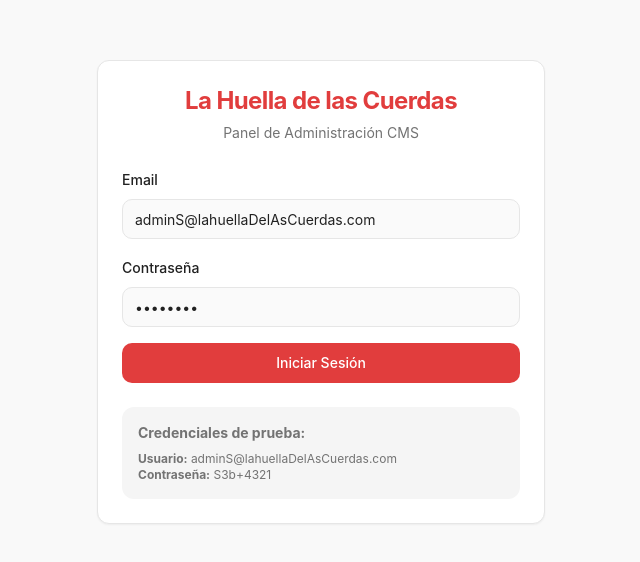
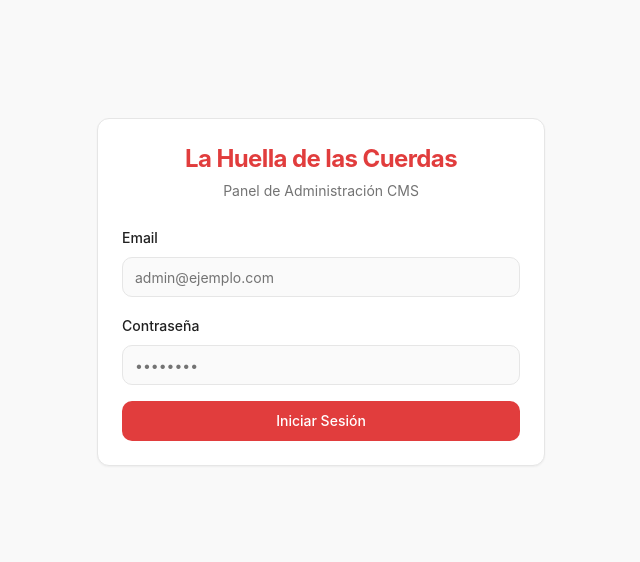
Before and after one commit to sebahenriquez/cuerdas-cms-huella, a React (Vite) app: page /admin/login in a window 1280 px wide. Shown: the part 108-670 px from the top of the page, without its empty margins (319-959 px from the left). Built offline with nearby package versions, Linux system fonts and the light colour scheme; no server answers; the database is empty.

Commit message:
Remove hardcoded login credentials
Remove the hardcoded credentials from the login form in the admin section to improve security.

```diff
--- a/src/components/admin/CMSLogin.tsx
+++ b/src/components/admin/CMSLogin.tsx
@@ -1,3 +1,4 @@
+
 import React, { useState } from 'react';
 import { Navigate, useLocation } from 'react-router-dom';
 import { Button } from '@/components/ui/button';
@@ -9,8 +10,8 @@ import { useCMSAuth } from '@/contexts/CMSAuthContext';
 import { Loader2 } from 'lucide-react';
 
 const CMSLogin: React.FC = () => {
-  const [email, setEmail] = useState('adminS@lahuellaDelAsCuerdas.com');
-  const [password, setPassword] = useState('S3b+4321');
+  const [email, setEmail] = useState('');
+  const [password, setPassword] = useState('');
   const [error, setError] = useState('');
   const [isSubmitting, setIsSubmitting] = useState(false);
 
@@ -95,16 +96,6 @@ const CMSLogin: React.FC = () => {
               )}
             </Button>
           </form>
-
-          <div className="mt-6 p-4 bg-muted rounded-lg">
-            <p className="text-sm text-muted-foreground mb-2">
-              <strong>Credenciales de prueba:</strong>
-            </p>
-            <p className="text-xs text-muted-foreground">
-              <strong>Usuario:</strong> adminS@lahuellaDelAsCuerdas.com<br />
-              <strong>Contraseña:</strong> S3b+4321
-            </p>
-          </div>
         </CardContent>
       </Card>
     </div>
```
